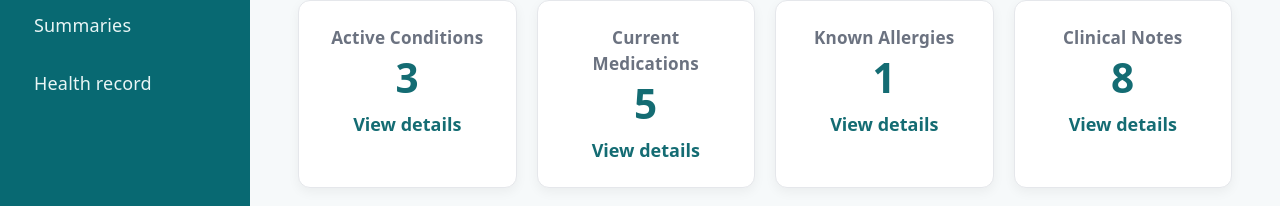
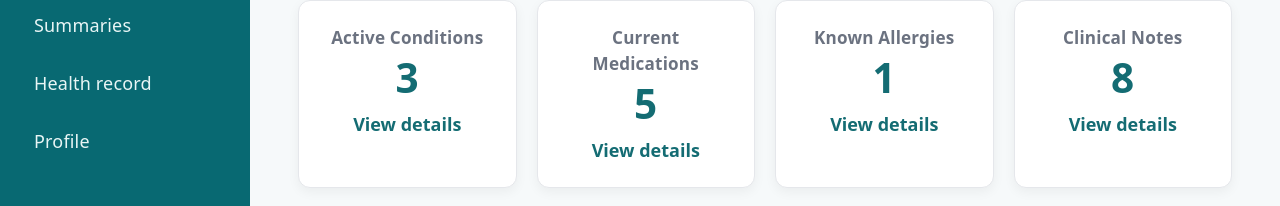
Before and after one commit to michh18/personal-health-passport, a React app in the folder frontend/: page /dashboard in a window 1280 px wide. Shown: the part 241-447 px from the top of the page. Built offline with nearby package versions, Linux system fonts and the light colour scheme; the HTML template or start-up script is replaced by a standard one.

Commit message:
Add profile element to nav menu

```diff
--- a/frontend/src/pages/DashboardPage.jsx
+++ b/frontend/src/pages/DashboardPage.jsx
@@ -65,6 +65,9 @@ function DashboardPage() {
                 </li>
                 <li>
                     <a href="/health-record">Health record</a>
+                </li>
+                <li>
+                    <a href="/profile">Profile</a>
                 </li>
             </ul>
 
```
